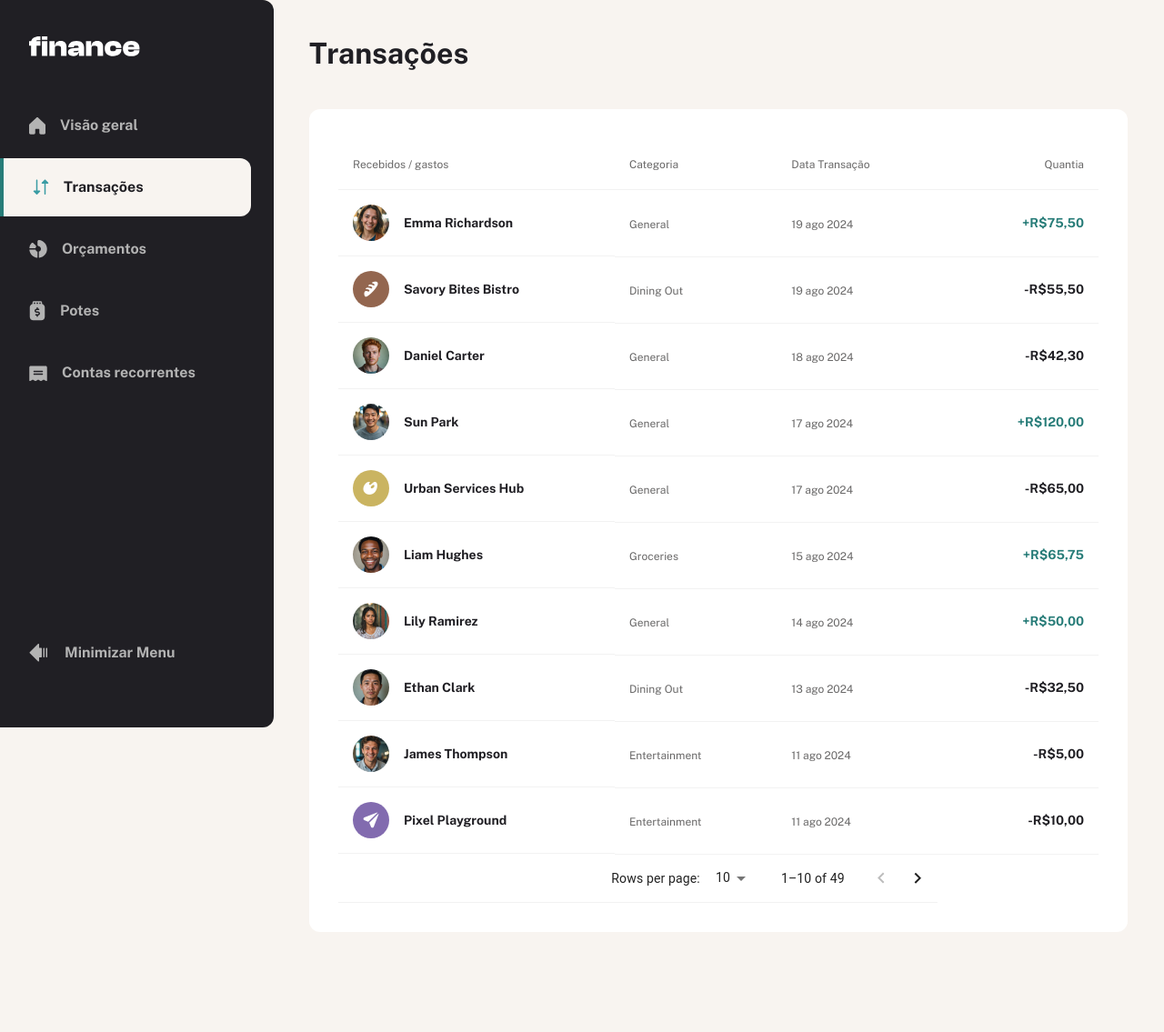
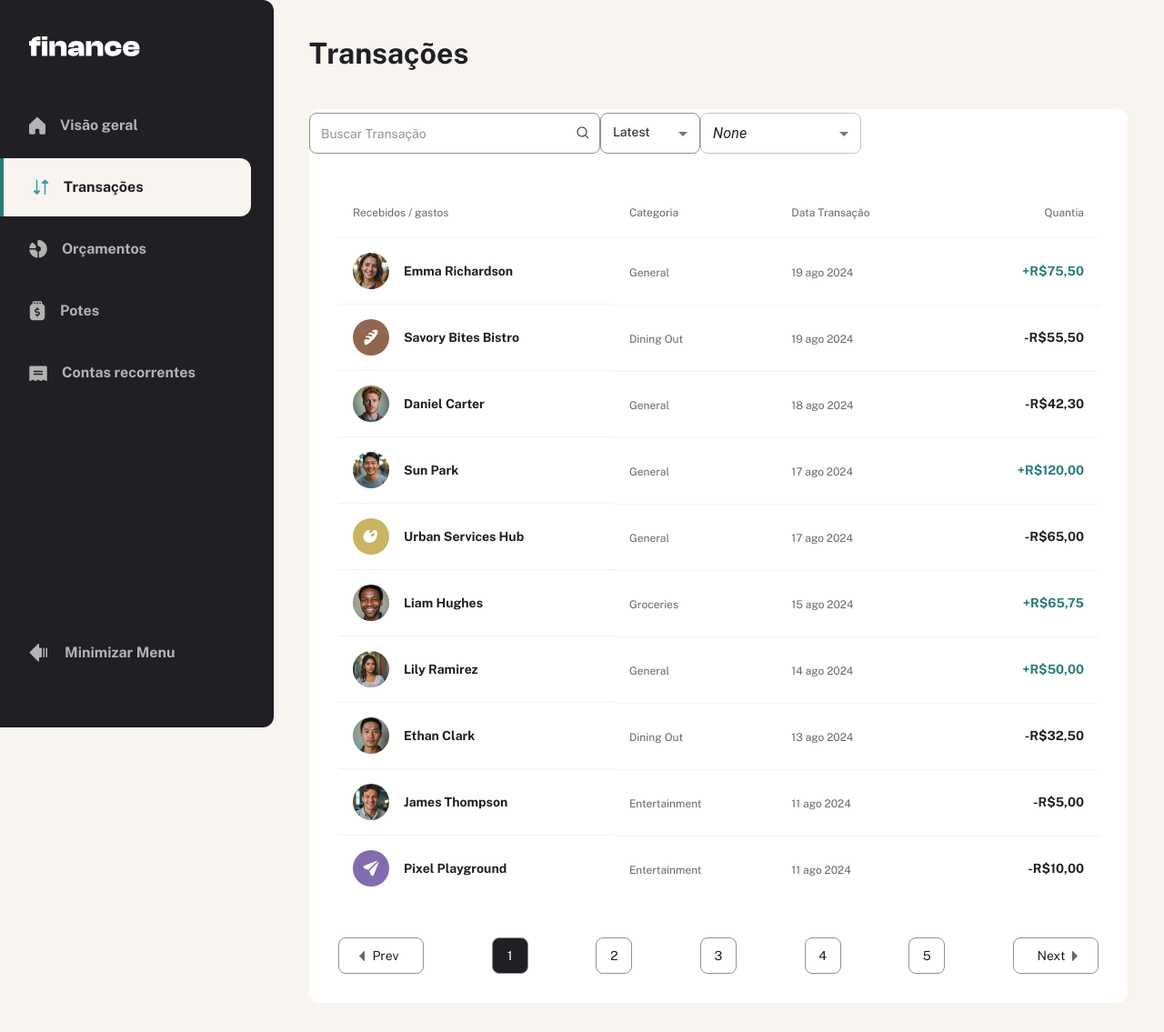
Before and after one commit to RodrigoSobralM/dashBoard-financas, a React (Vite) app: page /transacoes in a window 1280 px wide. Shown: the whole page at 91% size. Before the commit the page ends 1057 px from the top, so only its background shows below. Built offline with nearby package versions, Linux system fonts and the light colour scheme.

Commit message:
:sparkles: feat: transaction page

```diff
--- a/src/components/FormComponent.tsx
+++ b/src/components/FormComponent.tsx
@@ -41,7 +41,7 @@ const FormComponent = (props: FormComponentsProps) => {
               )}
             </InputWrapper>
             <StyledSpan
-              color="#696868"
+              color={inputProps.color}
               style={{ textAlign: 'right', marginTop: pxToRem(4) }}
             >
               {inputProps.helperText}
--- a/src/components/TableComponent.tsx
+++ b/src/components/TableComponent.tsx
@@ -1,44 +1,31 @@
+import { useState, useMemo } from 'react'
 import { mockData } from '@/mock'
 import {
   Avatar,
+  Box,
   Table,
   TableBody,
   TableCell,
   TableContainer,
-  TableFooter,
   TableHead,
-  TablePagination,
   TableRow,
 } from '@mui/material'
-import TablePaginationActions from '@mui/material/TablePagination/TablePaginationActions'
-import React from 'react'
 import { StyledH4, StyledSpan } from './Typographies'
 import { currecyConverter, dataFormatted, pxToRem } from '@/utils'
+import UsePagination from '@/hooks/usePagination'
 
 const TableComponent = () => {
-  const [page, setPage] = React.useState(0)
-  const [rowsPerPage, setRowsPerPage] = React.useState(10)
+  const itemsPerPage = 10
+  const [currentPage, setCurrentPage] = useState(1)
+  const totalPages = Math.ceil(mockData.transactions.length / itemsPerPage)
 
-  // Avoid a layout jump when reaching the last page with empty rows.
-  const emptyRows =
-    page > 0
-      ? Math.max(0, (1 + page) * rowsPerPage - mockData.transactions.length)
-      : 0
+  const currentData = useMemo(() => {
+    const start = (currentPage - 1) * itemsPerPage
+    return mockData.transactions.slice(start, start + itemsPerPage)
+  }, [currentPage])
 
-  const handleChangePage = (
-    __event: React.MouseEvent<HTMLButtonElement> | null,
-    newPage: number
-  ) => {
-    setPage(newPage)
-  }
-
-  const handleChangeRowsPerPage = (
-    event: React.ChangeEvent<HTMLInputElement | HTMLTextAreaElement>
-  ) => {
-    setRowsPerPage(parseInt(event.target.value, 10))
-    setPage(0)
-  }
   return (
+    <>
       <TableContainer>
         <Table
           sx={{
@@ -65,15 +52,15 @@ const TableComponent = () => {
               </TableCell>
             </TableRow>
           </TableHead>
-        <TableBody>
-          {(rowsPerPage > 0
-            ? mockData.transactions.slice(
-                page * rowsPerPage,
-                page * rowsPerPage + rowsPerPage
-              )
-            : mockData.transactions
-          ).map((row) => (
-            <TableRow key={row.name}>
+          <TableBody
+            sx={{
+              height: pxToRem(696),
+            }}
+          >
+            {currentData.map((row, index) => {
+              const isLastItem = index === currentData.length - 1
+              return (
+                <TableRow key={index}>
                   <TableCell
                     component="th"
                     scope="row"
@@ -82,20 +69,44 @@ const TableComponent = () => {
                       alignItems: 'center',
                       gap: pxToRem(16),
                       minWidth: pxToRem(272),
+                      borderBottom: isLastItem ? 'none' : '1px solid #F2F2F2', // Remove a borda no último item
                     }}
                   >
                     <Avatar src={row.avatar} />
-                <StyledH4 style={{ whiteSpace: 'nowrap' }}>{row.name}</StyledH4>
+                    <StyledH4 style={{ whiteSpace: 'nowrap' }}>
+                      {row.name}
+                    </StyledH4>
                   </TableCell>
-              <TableCell style={{ width: 160 }} align="left">
+                  <TableCell
+                    sx={{
+                      borderBottom: isLastItem ? 'none' : '1px solid #F2F2F2',
+                    }}
+                    style={{ width: 160 }}
+                    align="left"
+                  >
                     <StyledSpan color="#696868">{row.category}</StyledSpan>
                   </TableCell>
-              <TableCell style={{ width: 160 }} align="left">
-                <StyledSpan color="#696868" style={{ whiteSpace: 'nowrap' }}>
+                  <TableCell
+                    sx={{
+                      borderBottom: isLastItem ? 'none' : '1px solid #F2F2F2',
+                    }}
+                    style={{ width: 160 }}
+                    align="left"
+                  >
+                    <StyledSpan
+                      color="#696868"
+                      style={{ whiteSpace: 'nowrap' }}
+                    >
                       {dataFormatted(new Date(row.date))}
                     </StyledSpan>
                   </TableCell>
-              <TableCell style={{ width: 160 }} align="right">
+                  <TableCell
+                    sx={{
+                      borderBottom: isLastItem ? 'none' : '1px solid #F2F2F2',
+                    }}
+                    style={{ width: 160 }}
+                    align="right"
+                  >
                     {row.amount < 0 ? (
                       <StyledH4>{currecyConverter(row.amount)}</StyledH4>
                     ) : (
@@ -105,37 +116,19 @@ const TableComponent = () => {
                     )}
                   </TableCell>
                 </TableRow>
-          ))}
-          {emptyRows > 0 && (
-            <TableRow style={{ height: 53 * emptyRows }}>
-              <TableCell colSpan={6} />
-            </TableRow>
-          )}
+              )
+            })}
           </TableBody>
-        <TableFooter>
-          <TableRow>
-            <TablePagination
-              rowsPerPageOptions={[5, 10, 25, { label: 'All', value: -1 }]}
-              colSpan={3}
-              count={mockData.transactions.length}
-              rowsPerPage={rowsPerPage}
-              page={page}
-              slotProps={{
-                select: {
-                  inputProps: {
-                    'aria-label': 'rows per page',
-                  },
-                  native: true,
-                },
-              }}
-              onPageChange={handleChangePage}
-              onRowsPerPageChange={handleChangeRowsPerPage}
-              ActionsComponent={TablePaginationActions}
-            />
-          </TableRow>
-        </TableFooter>
         </Table>
       </TableContainer>
+      <Box mt={2}>
+        <UsePagination
+          currentPage={currentPage}
+          totalPages={totalPages}
+          onChange={(_, page) => setCurrentPage(page)}
+        />
+      </Box>
+    </>
   )
 }
 
--- a/src/components/Typographies.tsx
+++ b/src/components/Typographies.tsx
@@ -4,7 +4,7 @@ import { pxToRem } from '@/utils'
 
 export const StyledH1 = styled.h1<TypographiesProps>`
   font-family: 'Public sans', sans-serif;
-  color: ${(props) => props.color || '#201F24'};
+  color: ${(props) => props.selected ? '#fff' : (props.color || '#201F24')};
   font-size: ${(props) => pxToRem(props.size || 32)};
   font-weight: ${(props) => props.weight || 700};
   letter-spacing: ${pxToRem(0)};
@@ -12,7 +12,7 @@ export const StyledH1 = styled.h1<TypographiesProps>`
 `
 export const StyledH2 = styled.h2<TypographiesProps>`
   font-family: 'Public sans', sans-serif;
-  color: ${(props) => props.color || '#201F24'};
+  color: ${(props) => props.selected ? '#fff' : (props.color || '#201F24')};
   font-size: ${(props) => pxToRem(props.size || 20)};
   font-weight: ${(props) => props.weight || 700};
   letter-spacing: ${pxToRem(0)};
@@ -21,7 +21,7 @@ export const StyledH2 = styled.h2<TypographiesProps>`
 
 export const StyledH3 = styled.h3<TypographiesProps>`
   font-family: 'Public sans', sans-serif;
-  color: ${(props) => props.color || '#201F24'};
+  color: ${(props) => props.selected ? '#fff' : (props.color || '#201F24')};
   font-size: ${(props) => pxToRem(props.size || 16)};
   font-weight: ${(props) => props.weight || 700};
   letter-spacing: ${pxToRem(0)};
@@ -29,7 +29,7 @@ export const StyledH3 = styled.h3<TypographiesProps>`
 `
 export const StyledH4 = styled.h4<TypographiesProps>`
   font-family: "Public sans", sans-serif;
-  color: ${(props) => props.color || '#201F24'};
+  color: ${(props) => props.selected ? '#fff' : (props.color || '#201F24')};
   font-size: ${(props) => pxToRem(props.size || 14)};
   font-weight: ${(props) => props.weight || 700};
   letter-spacing: ${pxToRem(0)};
@@ -38,7 +38,7 @@ export const StyledH4 = styled.h4<TypographiesProps>`
 
 export const StyledH5 = styled.h5<TypographiesProps>`
   font-family: 'Public sans', sans-serif;
-  color: ${(props) => props.color || '#201F24'};
+  color: ${(props) => props.selected ? '#fff' : (props.color || '#201F24')};
   font-size: ${(props) => pxToRem(props.size || 12)};
   font-weight: ${(props) => props.weight || 700};
   letter-spacing: ${pxToRem(0)};
@@ -47,7 +47,7 @@ export const StyledH5 = styled.h5<TypographiesProps>`
 
 export const StyledP = styled.p<TypographiesProps>`
   font-family: 'Public sans', sans-serif;
-  color: ${(props) => props.color || '#201F24'};
+  color: ${(props) => props.selected ? '#fff' : (props.color || '#201F24')};
   font-size: ${(props) => pxToRem(props.size || 14)};
   font-weight: ${(props) => props.weight || 400};
   letter-spacing: ${pxToRem(0)};
@@ -56,7 +56,7 @@ export const StyledP = styled.p<TypographiesProps>`
 
 export const StyledSpan = styled.span<TypographiesProps>`
   font-family: 'Public sans', sans-serif;
-  color: ${(props) => props.color || '#201F24'};
+  color: ${(props) => props.selected ? '#fff' : (props.color || '#201F24')};
   font-size: ${(props) => pxToRem(props.size || 12)};
   font-weight: ${(props) => props.weight || 400};
   letter-spacing: ${pxToRem(0)};
--- /dev/null
+++ b/src/hooks/index.ts
@@ -0,0 +1 @@
+export * from './usePagination'
--- /dev/null
+++ b/src/hooks/usePagination.tsx
@@ -0,0 +1,107 @@
+import { styled, Button, Box } from '@mui/material'
+import { StyledP } from '@/components'
+import { pxToRem } from '@/utils'
+import usePagination from '@mui/material/usePagination/usePagination'
+
+interface UsePaginationProps {
+  currentPage: number
+  totalPages: number
+  onChange: (event: React.ChangeEvent<unknown>, page: number) => void
+}
+
+const List = styled('ul')({
+  listStyle: 'none',
+  padding: 0,
+  margin: 0,
+  display: 'flex',
+  justifyContent: 'space-between',
+  gap: '8px',
+  alignItems: 'center',
+})
+
+const PageButton = styled(Button)<{ selected?: boolean }>(({ selected }) => ({
+  width: pxToRem(40),
+  height: pxToRem(40),
+  borderRadius: pxToRem(8),
+  border: `${pxToRem(1)} solid #98908B`,
+  fontWeight: 500,
+  backgroundColor: selected ? '#201F24' : '#fff',
+  textTransform: 'none',
+  color: selected ? '#FFF' : '#201F24',
+  minWidth: 0,
+
+  '&.btnPrevNext': {
+    width: pxToRem(94),
+    height: pxToRem(40),
+  },
+
+  '&:hover': {
+    backgroundColor: selected ? '' : '#98908B',
+
+    '& img, p': {
+      filter: 'brightness(0) invert(1)',
+      color: selected ? '' : '#FFF',
+    },
+  },
+}))
+
+const UsePagination = ({
+  currentPage,
+  totalPages,
+  onChange,
+}: UsePaginationProps) => {
+  const { items } = usePagination({
+    count: totalPages,
+    page: currentPage,
+    onChange,
+  })
+
+  return (
+    <nav>
+      <List>
+        {items.map(({ page, type, selected, ...item }, index) => {
+          if (type === 'start-ellipsis' || type === 'end-ellipsis') {
+            return <li key={index}>…</li>
+          }
+
+          let children = null
+          if (type === 'previous') {
+            children = (
+              <PageButton
+                className="btnPrevNext"
+                {...item}
+                startIcon={<img src="/icon-caret-left.svg" alt="Previous" />}
+              >
+                <StyledP color={selected ? '#FFF' : '#201F24'}>Prev</StyledP>
+              </PageButton>
+            )
+          } else if (type === 'next') {
+            children = (
+              <PageButton
+                className="btnPrevNext"
+                {...item}
+                endIcon={<img src="/icon-caret-right.svg" alt="Next" />}
+              >
+                <StyledP color={selected ? '#FFF' : '#201F24'}>Next</StyledP>
+              </PageButton>
+            )
+          } else {
+            children = (
+              <PageButton className="btnList" {...item} selected={selected}>
+                <StyledP color={selected ? '#FFF' : '#201F24'}>{page}</StyledP>
+              </PageButton>
+            )
+          }
+
+          return (
+            <Box sx={{height: pxToRem(64), display: 'flex', alignItems: 'end'}}>
+              <li key={index}>{children}</li>
+            </Box>
+          )
+        })}
+      </List>
+    </nav>
+  )
+}
+
+export default UsePagination
--- a/src/pages/Transactions.tsx
+++ b/src/pages/Transactions.tsx
@@ -1,9 +1,34 @@
-import { CardComponent, ListItemHomeCardTransactions, SidebarComponent, StyledH1, StyledH4, StyledSpan, TableComponent } from '@/components'
+import {
+  CardComponent,
+  FormComponent,
+  ListItemHomeCardTransactions,
+  SidebarComponent,
+  StyledH1,
+  StyledH4,
+  StyledP,
+  StyledSpan,
+  TableComponent,
+} from '@/components'
 import { mockData } from '@/mock'
 import { currecyConverter, dataFormatted, pxToRem } from '@/utils'
-import { Box, Container, Grid2, List } from '@mui/material'
+import {
+  Box,
+  Container,
+  Grid2,
+  List,
+  MenuItem,
+  Select,
+  SelectChangeEvent,
+} from '@mui/material'
+import { useState } from 'react'
 
 const Transactions = () => {
+  const [age, setAge] = useState('')
+
+  const handleChange = (event: SelectChangeEvent) => {
+    setAge(event.target.value)
+  }
+
   return (
     <Box sx={{ display: 'flex' }}>
       <SidebarComponent />
@@ -23,12 +48,98 @@ const Transactions = () => {
         </Grid2>
         <Grid2 container>
           <Grid2 size={12}>
-            <CardComponent
-            >
-              <Box sx={{ display: { xs: 'none', sm: 'block' }, padding: pxToRem(32) }}>
+            <CardComponent>
+              <Box sx={{ display: 'flex', alignItems: 'center' }}>
+                <Box sx={{ width: pxToRem(320) }}>
+                  <FormComponent
+                    inputs={[
+                      {
+                        placeholder: 'Buscar Transação',
+                        color: '#201F24',
+                        iconInputs: {
+                          iconImage: '/icon-search.svg',
+                        },
+                      },
+                    ]}
+                    buttons={[]}
+                  />
+                </Box>
+                <Box sx={{ display: 'flex' }}>
+                  <Box>
+                    <Select
+                      value={age}
+                      onChange={handleChange}
+                      displayEmpty
+                      inputProps={{ 'aria-label': 'Without label' }}
+                      sx={{
+                        height: pxToRem(45),
+                        width: pxToRem(110),
+                        '& .MuiOutlinedInput-notchedOutline': {
+                          borderColor: '#98908D',
+                        },
+                        '&:hover .MuiOutlinedInput-notchedOutline': {
+                          borderColor: '#201F24',
+                        },
+                        '&.Mui-focused .MuiOutlinedInput-notchedOutline': {
+                          borderColor: '#201F24',
+                        },
+                        borderRadius: pxToRem(8),
+                      }}
+                    >
+                      <MenuItem value="">
+                        <StyledP>Latest</StyledP>
+                      </MenuItem>
+                      <MenuItem value={10}>
+                        <StyledP>Ten</StyledP>
+                      </MenuItem>
+                      <MenuItem value={20}>
+                        <StyledP>Twenty</StyledP>
+                      </MenuItem>
+                      <MenuItem value={30}>
+                        <StyledP>Thirty</StyledP>
+                      </MenuItem>
+                    </Select>
+                  </Box>
+                  <Box>
+                    <Select
+                      value={age}
+                      onChange={handleChange}
+                      displayEmpty
+                      inputProps={{ 'aria-label': 'Without label' }}
+                      sx={{
+                        height: pxToRem(45),
+                        width: pxToRem(177),
+                        borderRadius: pxToRem(8),
+                      }}
+                    >
+                      <MenuItem value="">
+                        <em>None</em>
+                      </MenuItem>
+                      <MenuItem value={10}>Ten</MenuItem>
+                      <MenuItem value={20}>Twenty</MenuItem>
+                      <MenuItem value={30}>Thirty</MenuItem>
+                    </Select>
+                  </Box>
+                </Box>
+              </Box>
+
+              <Box
+                sx={{
+                  display: { xs: 'none', sm: 'block' },
+                  padding: pxToRem(32),
+                }}
+              >
                 <TableComponent />
               </Box>
-              <Box sx={{ display: { xs: 'block', sm: 'none' }, px: pxToRem(20), py: pxToRem(24) }}>
+
+              {/* Responsividade no mobile */}
+              <Box
+                sx={{
+                  display: { xs: 'block', sm: 'none' },
+                  px: pxToRem(20),
+                  py: pxToRem(24),
+                }}
+              >
                 <List disablePadding>
                   {mockData.transactions
                     .slice(0, 10)
--- a/src/types/formComponents.d.ts
+++ b/src/types/formComponents.d.ts
@@ -1,7 +1,8 @@
 export interface CustomInputProps
   extends React.InputHTMLAttributes<HTMLInputElement> {
-  label: string
+  label?: string
   helperText?: string
+  color?: string
   iconInputs?: {
     iconImage?: string
     iconFunction?: () => void
--- a/src/types/typographies.d.ts
+++ b/src/types/typographies.d.ts
@@ -3,4 +3,5 @@ export interface TypographiesProps {
   size?: number
   lineheight?: number
   weight?: number
+  selected?: boolean
 }
```
Also changed, not shown: public/cursor.svg (added). Lines whose indentation alone changed are shown as unchanged.
